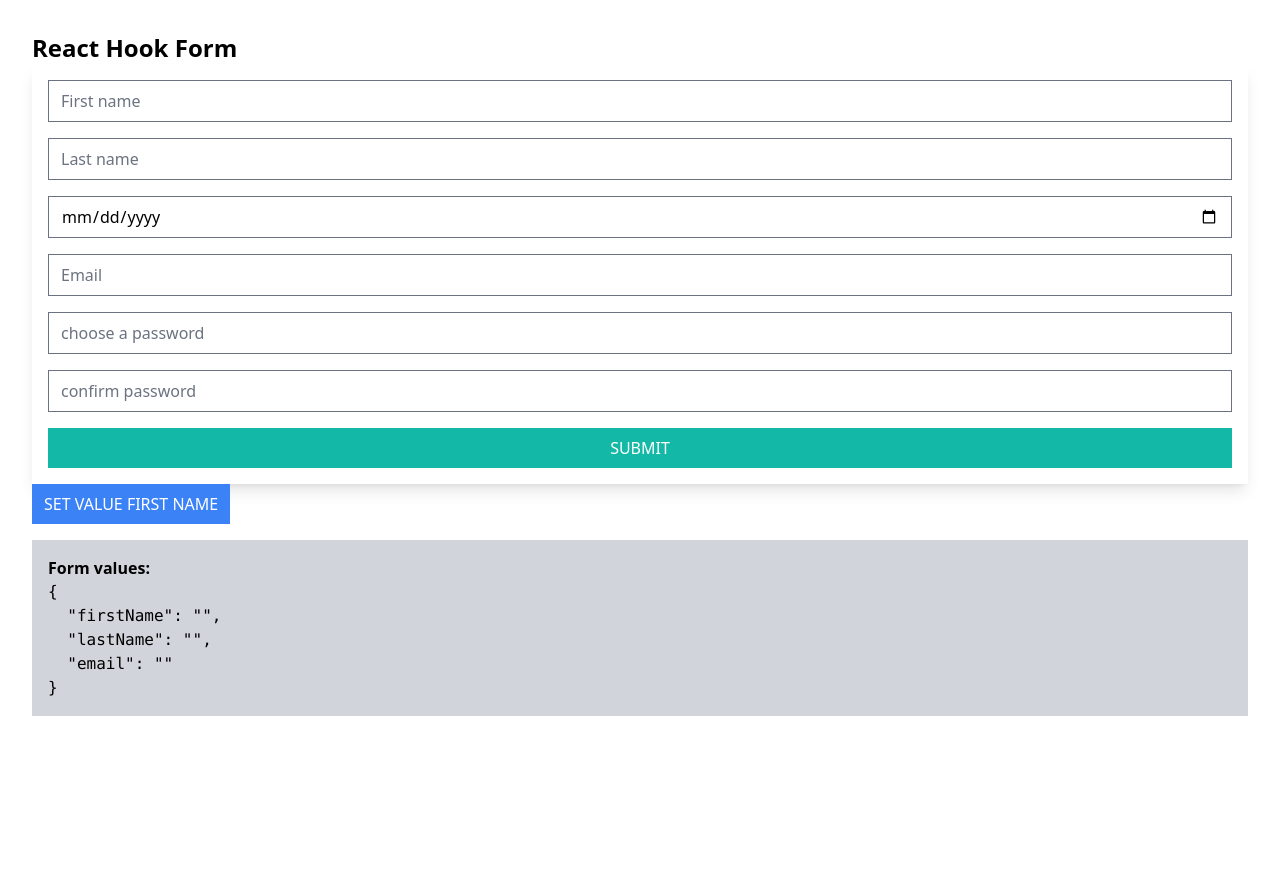
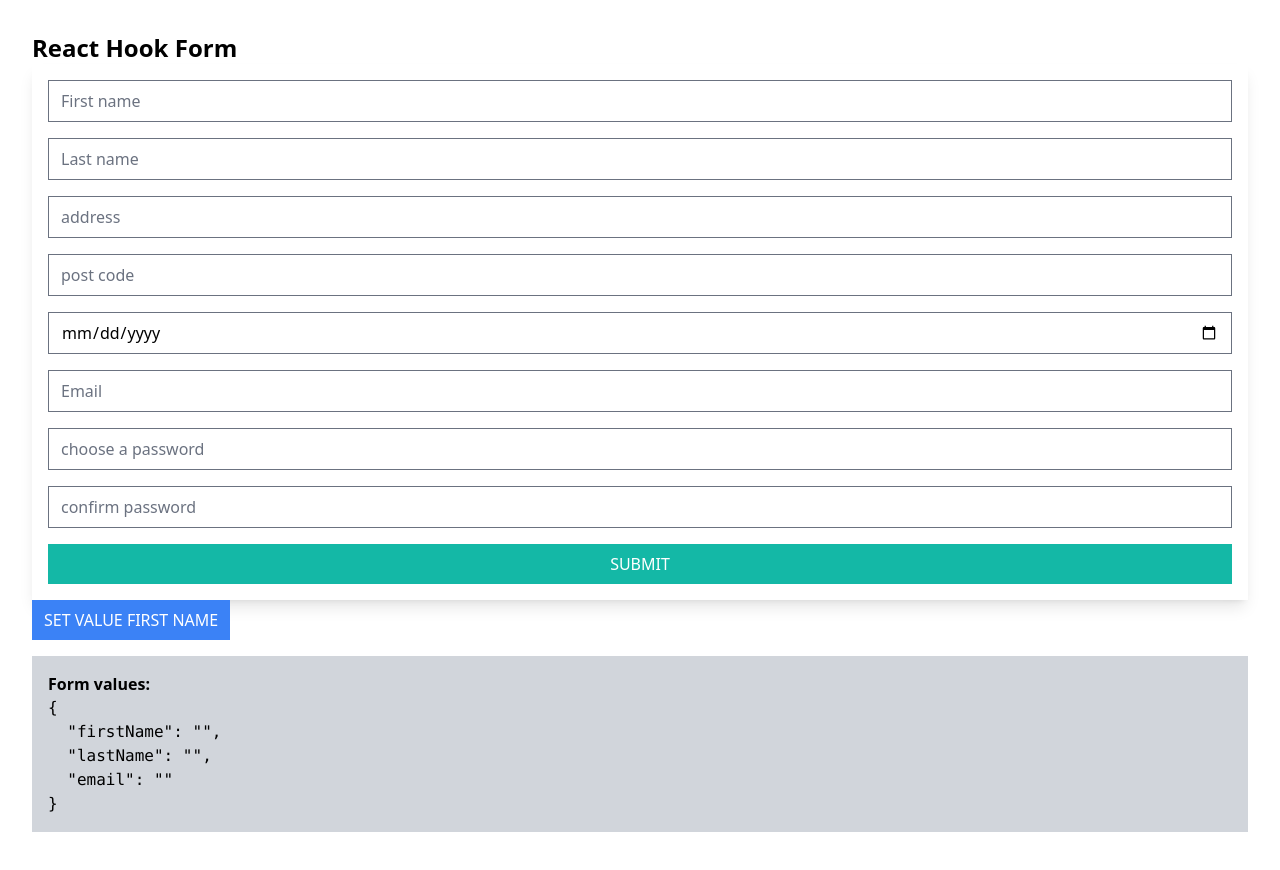
Before and after one commit to luizfiorentino/react-hook-form-tutorial, a React (Vite) app: page / in a window 1280 px wide. Shown: the top 870 px of the page. Before the commit the page ends 800 px from the top, so only its background shows below. Built offline with nearby package versions, Linux system fonts and the light colour scheme.

Commit message:
address and post code fields added with zod and regex validation to the latter

```diff
--- a/src/App.jsx
+++ b/src/App.jsx
@@ -17,6 +17,10 @@ function App() {
         .min(2, "Last name should have ate least 2 cahracters")
         .max(20, "Too long name provided"),
       email: z.string().email(),
+      address: z.string().min(4, "invalid address").max(255, "invalid address"),
+      postCode: z
+        .string()
+        .regex(/^[1-9][0-9]{3} ?(?!sa|sd|ss)[a-z]{2}$/i, "invalid postal code"),
       birthDate: z
         .string()
         .transform((a) => new Date(a))
@@ -81,6 +85,30 @@ function App() {
           {errors.lastName && (
             <p className="text-red-500 inline-flex">
               {errors.lastName.message}
+            </p>
+          )}
+        </div>
+        <div className="flex flex-col  items-start space-y-1 ">
+          <input
+            type="text"
+            className="min-w-full"
+            placeholder="address"
+            {...register("address")}
+          />
+          {errors.address && (
+            <p className="text-red-500 inline-flex">{errors.address.message}</p>
+          )}
+        </div>
+        <div className="flex flex-col  items-start space-y-1 ">
+          <input
+            type="text"
+            className="min-w-full"
+            placeholder="post code"
+            {...register("postCode")}
+          />
+          {errors.postCode && (
+            <p className="text-red-500 inline-flex">
+              {errors.postCode.message}
             </p>
           )}
         </div>
```
